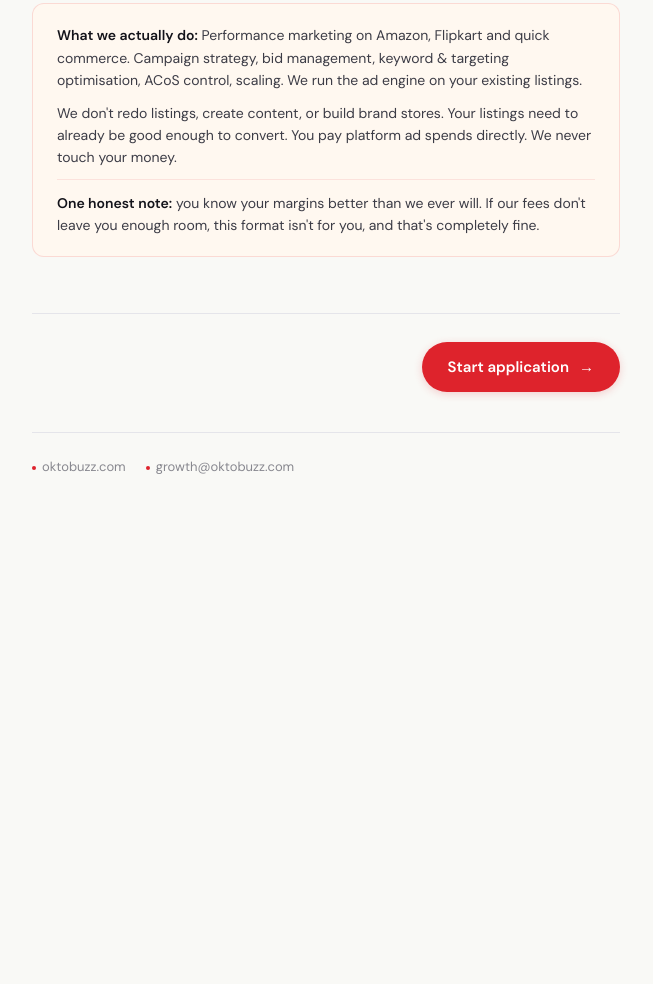
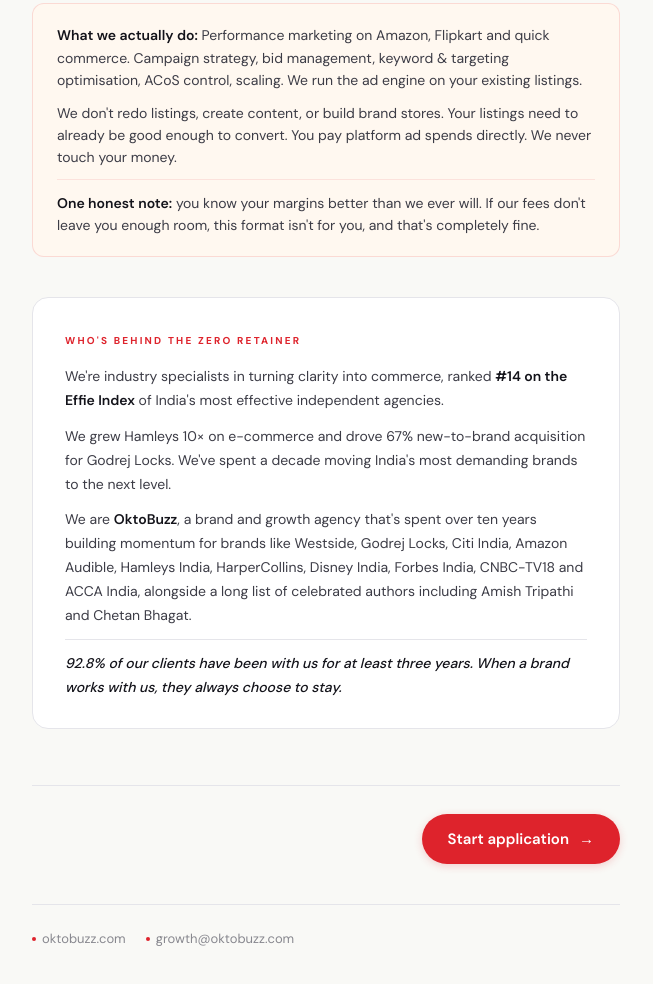
Before and after one commit to oktobuzz/thezeroretainer, a website: page index.html in a window 1280 px wide. Shown: the part 1572-2556 px from the top of the page, without its empty margins (314-967 px from the left). Before the commit the page ends 2170 px from the top, so only its background shows below. Drawn offline with Linux system fonts and the light colour scheme.

Commit message:
Add files via upload

```diff
--- a/index.html
+++ b/index.html
@@ -348,6 +348,40 @@ strong { font-weight: 600; color: var(--ink); }
 }
 .disclaimer-box p { margin-bottom: 10px; }
 .disclaimer-box p:last-child { margin-bottom: 0; }
+.who-section {
+  margin: 40px 0 0;
+  padding: 28px 32px;
+  background: var(--card);
+  border: 1.5px solid var(--hairline);
+  border-radius: 16px;
+}
+.who-section .eyebrow {
+  display: inline-block;
+  font-size: 10px;
+  font-weight: 700;
+  text-transform: uppercase;
+  letter-spacing: 0.22em;
+  color: var(--red);
+  margin-bottom: 16px;
+  font-family: var(--sans);
+}
+.who-section p {
+  font-family: var(--sans);
+  font-size: 14px;
+  color: var(--body);
+  line-height: 1.7;
+  margin-bottom: 12px;
+}
+.who-section p:last-child { margin-bottom: 0; }
+.who-stat {
+  font-style: italic;
+  color: var(--ink) !important;
+  font-weight: 500;
+  padding-top: 12px;
+  border-top: 1px solid var(--hairline);
+  margin-top: 4px;
+}
+
 .intro-footer {
   margin-top: 40px;
   padding-top: 24px;
@@ -918,6 +952,14 @@ td input[type="number"]::-webkit-outer-spin-button { opacity: 0.5; }
     <p><strong>What we actually do:</strong> Performance marketing on Amazon, Flipkart and quick commerce. Campaign strategy, bid management, keyword &amp; targeting optimisation, ACoS control, scaling. We run the ad engine on your existing listings.</p>
     <p>We don't redo listings, create content, or build brand stores. Your listings need to already be good enough to convert. You pay platform ad spends directly. We never touch your money.</p>
     <p style="margin-top:10px;padding-top:12px;border-top:1px solid rgba(222,35,44,0.1);"><strong>One honest note:</strong> you know your margins better than we ever will. If our fees don't leave you enough room, this format isn't for you, and that's completely fine.</p>
+  </div>
+
+  <div class="who-section">
+    <span class="eyebrow">Who's behind The Zero Retainer</span>
+    <p>We're industry specialists in turning clarity into commerce, ranked <strong>#14 on the Effie Index</strong> of India's most effective independent agencies.</p>
+    <p>We grew Hamleys 10× on e-commerce and drove 67% new-to-brand acquisition for Godrej Locks. We've spent a decade moving India's most demanding brands to the next level.</p>
+    <p>We are <strong>OktoBuzz</strong>, a brand and growth agency that's spent over ten years building momentum for brands like Westside, Godrej Locks, Citi India, Amazon Audible, Hamleys India, HarperCollins, Disney India, Forbes India, CNBC-TV18 and ACCA India, alongside a long list of celebrated authors including Amish Tripathi and Chetan Bhagat.</p>
+    <p class="who-stat">92.8% of our clients have been with us for at least three years. When a brand works with us, they always choose to stay.</p>
   </div>
 
   <div class="nav-row end">
```
